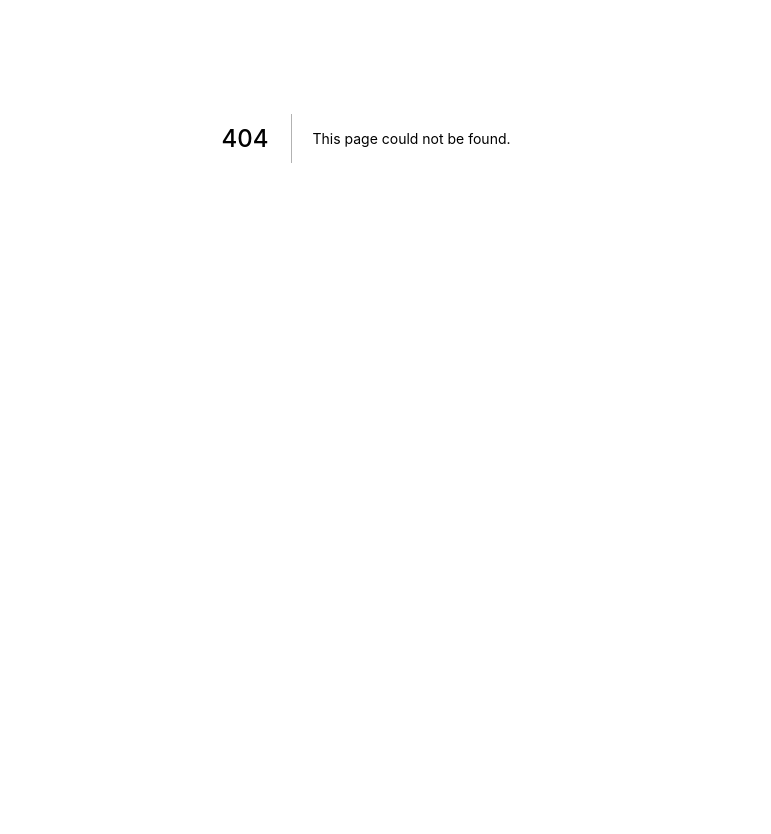
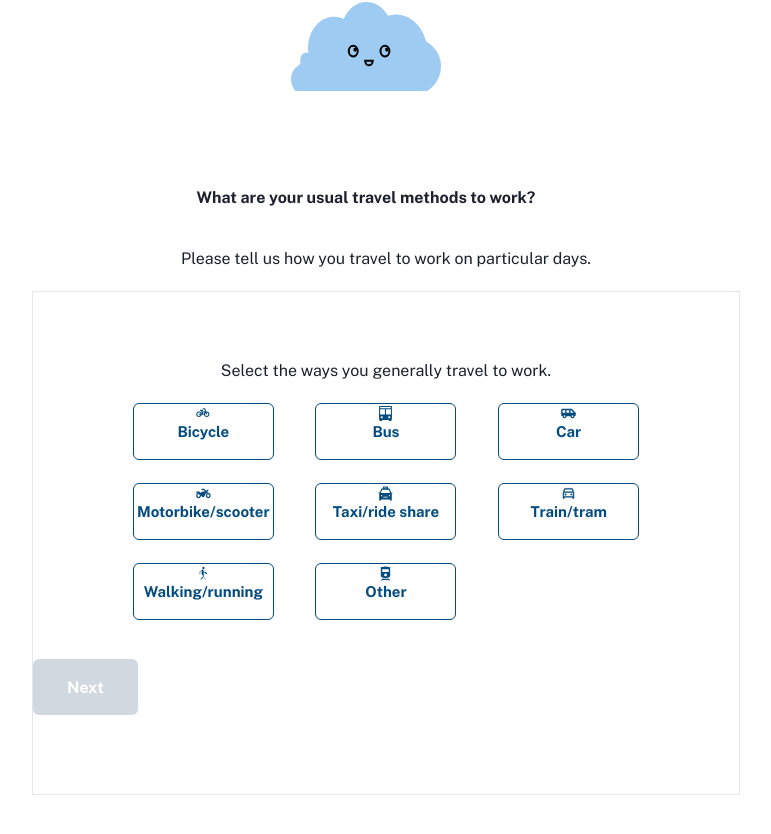
Before and after one commit to CodeforAustralia/council-emissions-calculator, a Next.js app: page /form/TravelMethod in a window 1280 px wide. Before the commit this address had no page. Shown: the part 262-1096 px from the top of the page, without its empty margins (274-1045 px from the left). Before the commit the page ends 800 px from the top, so only its background shows below. Built offline with nearby package versions, Linux system fonts and the light colour scheme.

Commit message:
travel method selection page for desktop

```diff
--- /dev/null
+++ b/pages/form/TravelMethod.jsx
@@ -0,0 +1,110 @@
+import { useState } from 'react';
+
+import { Box, FormControl, Heading, Text, Flex } from '@chakra-ui/react';
+import { modesOfTransport } from '../../utils/constants';
+import { transportIcon } from '../../utils/constants';
+
+import Layout from '../../components/Layout/Layout';
+import useForm from '../../components/FormProvider';
+import {
+  ContinueButton,
+  BackButton,
+} from '../../components/LinkButton/LinkButton';
+import { TravelMethodButtons } from '../../components/TravelMethodButtons/TravelMethodButtons';
+import Q4Progress from '../../public/images/progress-bar/travelMethodSelection-progress-dots.svg';
+import Q4Cloud from '../../public/images/clouds/cloud-travelMethodSelection.svg';
+import { useRouter } from 'next/router';
+import { sendLogs } from '../../utils/sendLogs';
+export default function Question4() {
+  const { answers, setAnswers } = useForm();
+
+  const [transportMode, setTransportMode] = useState(
+    answers.mainTransportMode || ''
+  );
+
+  const handleTransportMode = (e) => setTransportMode(e.target.value);
+
+  const saveAnswers = () =>
+    setAnswers((prev) => ({ ...prev, mainTransportMode: transportMode }));
+
+  const router = useRouter();
+
+  const logMessage = (msg) => {
+    let incentiveMsg = () => {
+      if (!!answers.incentive) {
+        return '<filled>';
+      } else return '<empty>';
+    };
+    return {
+      page: router.pathname,
+      event: msg,
+      ...answers,
+      mainTransportMode: transportMode,
+      incentive: incentiveMsg(),
+    };
+  };
+
+  return (
+    <Layout
+      isText={true}
+      Progress={Q4Progress}
+      maxContainerWidth="container.md"
+    >
+      <Box pos="absolute" top={['2', '5']} left={['2', '10']}>
+        <BackButton
+          href="/form/Question3"
+          onClick={() => {
+            saveAnswers();
+            sendLogs(logMessage('Back button clicked'));
+          }}
+        />
+      </Box>
+      <Q4Cloud />
+
+      <Heading width={['100%', '60%']} fontSize="16px">
+        What are your usual travel methods to work?
+      </Heading>
+
+      <Flex mt={5} flexDirection={['column', 'row']}>
+        <Flex flex={1} flexDirection="column" ms={[0, 10]} mt={[8, 5]}>
+          <Text fontSize="16px" textAlign={'center'} mb={5}>
+            Please tell us how you travel to work on particular days.
+          </Text>
+          <FormControl
+            isRequired
+            border=".1px solid"
+            // px={['15px', '1px']}
+            py={['65px', '67px']}
+            width={['305px', '708px']}
+            height={['503.37px', '503.37px']}
+            borderColor="gray.200"
+          >
+            <Box flex={1} mb={5}>
+              <Text fontSize="16px" textAlign={'center'}>
+                Select the ways you generally travel to work.
+              </Text>
+            </Box>
+            <TravelMethodButtons
+              handleTransportMode={handleTransportMode}
+              modesOfTransport={modesOfTransport}
+              transportIcon={transportIcon}
+            />
+
+            <ContinueButton
+              disabled={!transportMode}
+              href="/form/Question5"
+              topMargin={4}
+              width={['15vw', '105px']}
+              height="54.37px"
+              right="0"
+              onClick={() => {
+                saveAnswers();
+                sendLogs(logMessage('Next button clicked'));
+              }}
+            />
+          </FormControl>
+        </Flex>
+      </Flex>
+    </Layout>
+  );
+}
```
